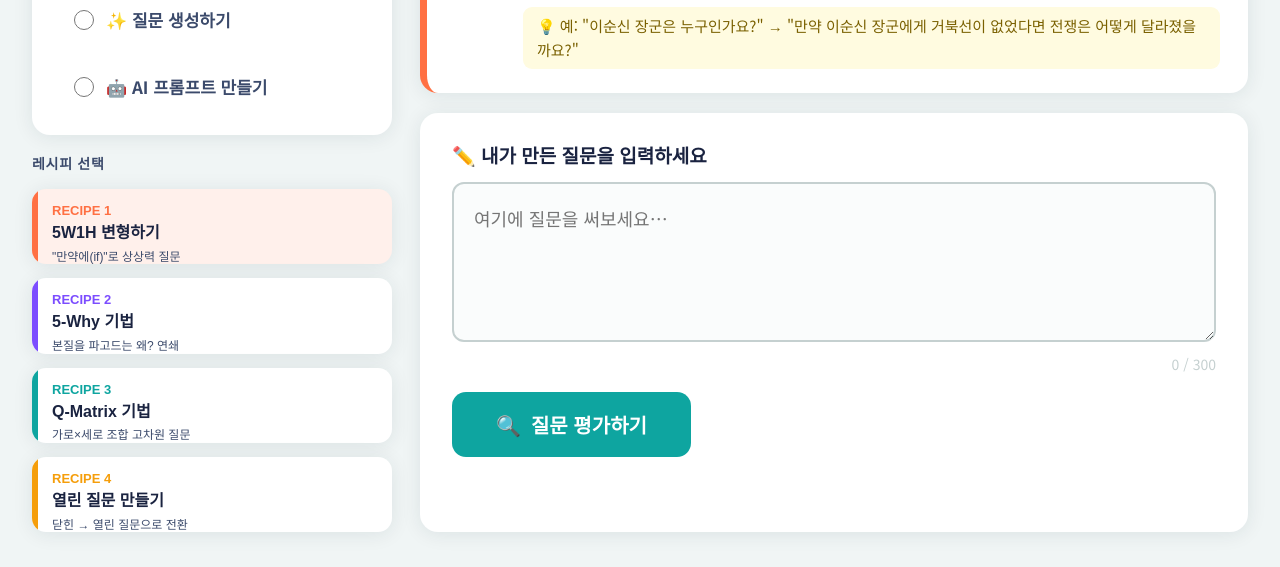
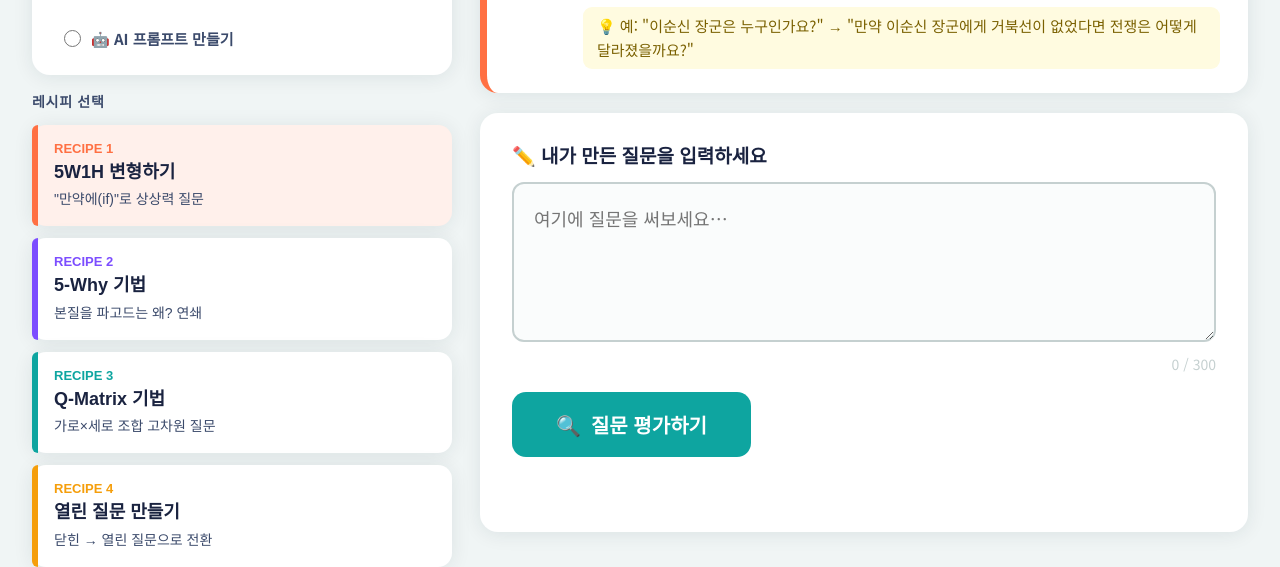
Before and after one commit to hotopno1/sunchangQ, a plain HTML site: page index.html in a window 1280 px wide. Shown: the part 240-807 px from the top of the page. Drawn offline with Linux system fonts and the light colour scheme.

Commit message:
Update index.html

```diff
--- a/index.html
+++ b/index.html
@@ -74,11 +74,11 @@
 
   /* SIDEBAR */
   .sidebar {
-    width: 360px;
+    width: 420px;
     flex-shrink: 0;
     display: flex;
     flex-direction: column;
-    gap: 14px;
+    gap: 12px;
   }
   .sidebar-label {
     font-size: 14px;
@@ -93,39 +93,39 @@
   .mode-toggle {
     background: var(--white);
     border-radius: var(--radius);
-    padding: 20px 22px;
+    padding: 14px 16px;
     box-shadow: var(--shadow);
   }
-  .mode-radio { display: flex; flex-direction: column; gap: 10px; margin-top: 12px; }
+  .mode-radio { display: flex; flex-direction: column; gap: 6px; margin-top: 8px; }
   .mode-radio label {
     display: flex;
     align-items: center;
-    gap: 12px;
-    font-size: 17px;
+    gap: 10px;
+    font-size: 15px;
     font-weight: 600;
     cursor: pointer;
     color: var(--navy-mid);
-    padding: 14px 18px;
-    border-radius: 12px;
-    border: 2.5px solid transparent;
+    padding: 10px 14px;
+    border-radius: 10px;
+    border: 2px solid transparent;
     transition: all 0.15s;
   }
   .mode-radio label:hover { background: var(--grey-light); }
-  .mode-radio input[type=radio] { accent-color: var(--mint); width: 20px; height: 20px; }
+  .mode-radio input[type=radio] { accent-color: var(--mint); width: 17px; height: 17px; }
   .mode-radio label.selected { border-color: var(--mint); background: var(--mint-light); color: var(--navy); font-weight: 700; }
 
   /* 레시피 버튼 */
   .recipe-btn {
     border: none;
     border-radius: 14px;
-    padding: 14px 16px 14px 20px;
+    padding: 16px 16px 16px 22px;
     cursor: pointer;
     text-align: left;
     background: var(--white);
     box-shadow: var(--shadow);
     transition: all 0.17s;
     position: relative;
-    overflow: hidden;
+    overflow: visible;
     width: 100%;
   }
   .recipe-btn::before {
@@ -144,8 +144,8 @@
   .recipe-btn.r2 .rnum { color: var(--r2); }
   .recipe-btn.r3 .rnum { color: var(--r3); }
   .recipe-btn.r4 .rnum { color: var(--r4); }
-  .recipe-btn .rtitle { font-size: 16px; font-weight: 700; color: var(--navy); line-height: 1.3; }
-  .recipe-btn .rdesc { font-size: 12px; color: var(--navy-mid); margin-top: 4px; line-height: 1.5; }
+  .recipe-btn .rtitle { font-size: 18px; font-weight: 700; color: var(--navy); line-height: 1.3; }
+  .recipe-btn .rdesc { font-size: 14px; color: var(--navy-mid); margin-top: 5px; line-height: 1.5; }
   .recipe-btn:hover { transform: translateX(3px); box-shadow: 0 5px 20px rgba(10,40,60,0.14); }
   .recipe-btn.active.r1 { background: var(--r1-light); }
   .recipe-btn.active.r2 { background: var(--r2-light); }
```
